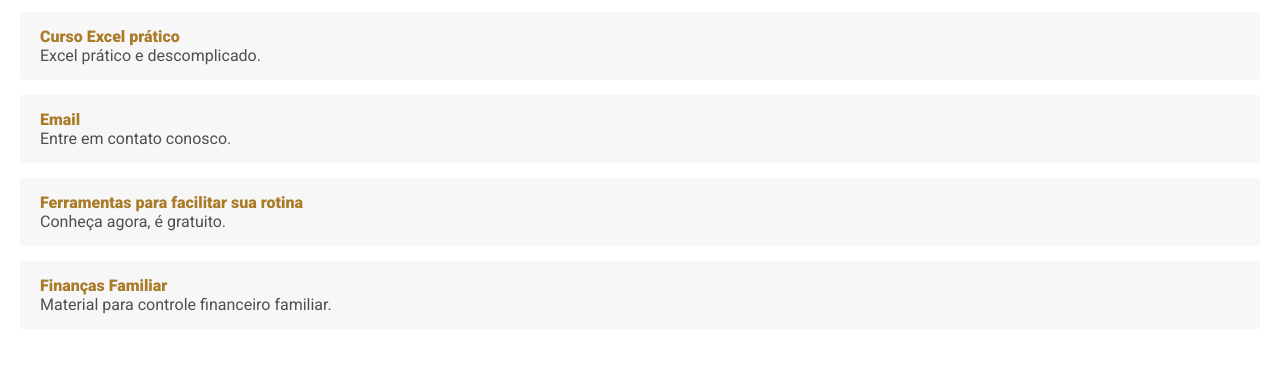
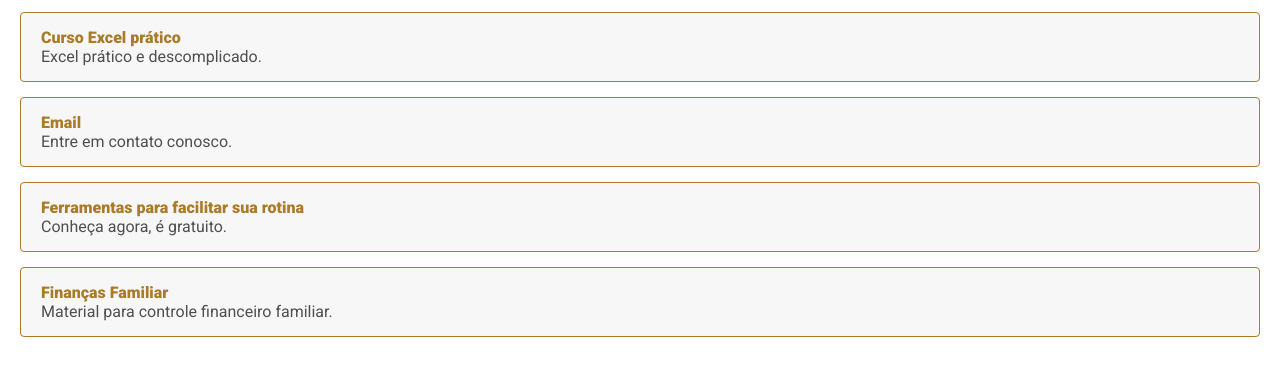
Before and after one commit to hiurimendes/hiurimendes.github.io, a plain HTML site: page linktree-jonatas/index.html in a window 1280 px wide. Shown: the part 152-528 px from the top of the page. Drawn offline with Linux system fonts and the light colour scheme.

Commit message:
link tree jonatas css

```diff
--- a/linktree-jonatas/css/style.css
+++ b/linktree-jonatas/css/style.css
@@ -63,7 +63,10 @@ h2 {
     background:#f7f7f7;
     text-decoration: none;
     padding: 15px 20px;
+    border: 1px;
     border-radius: 4px;
+    border-style:solid;
+    border-color: #aa7b28;
     color:#aa7b28;
 }
 
```
